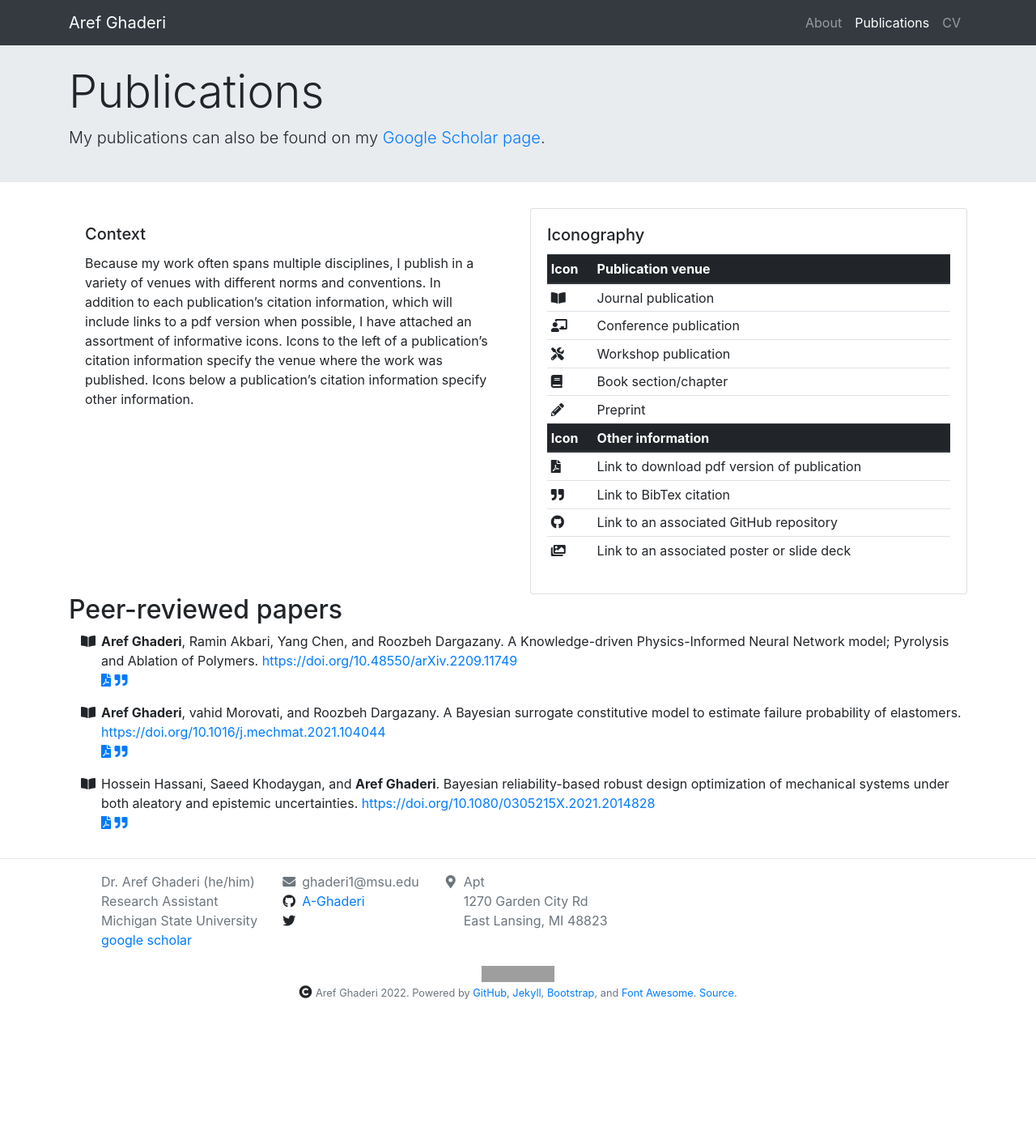
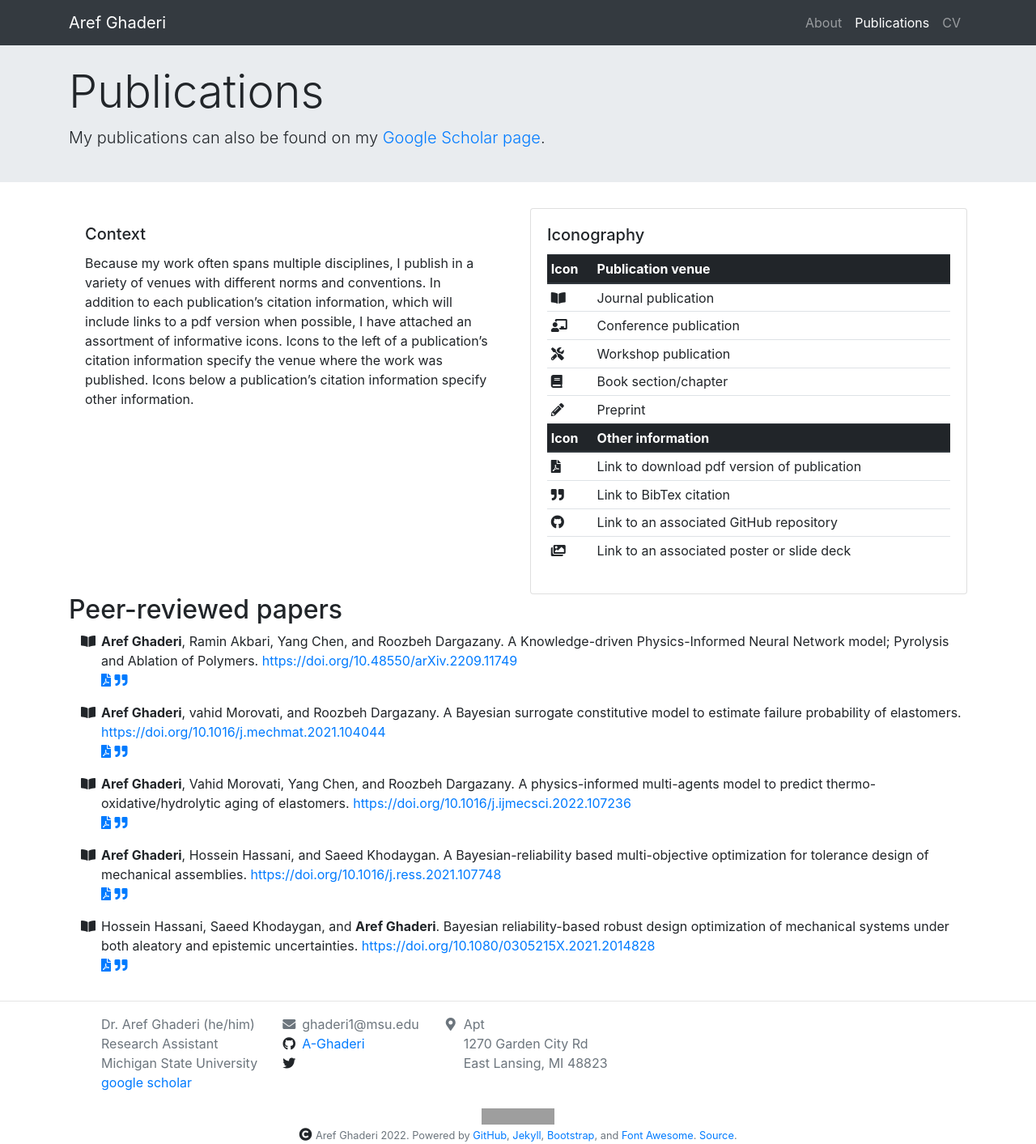
Before and after one commit to A-Ghaderi/Webpage, a Jekyll site: the page built from _pages/publications.md, in a window 1280 px wide. Shown: the whole page at 81% size. Built offline with Jekyll 4.4.1, drawn with Linux system fonts in a browser that asks for light colours; nearby versions of some CDN libraries; before the commit the page ends 1237 px from its top, so only the background shows below that; grey boxes are pictures that could not be loaded.

Commit message:
Update publications.yml

````diff
--- a/_data/publications.yml
+++ b/_data/publications.yml
@@ -64,6 +64,48 @@ publications:
 
       ```
   - citation: |
+      Aref Ghaderi, Vahid Morovati, Yang Chen, and Roozbeh Dargazany.
+      A physics-informed multi-agents model to predict thermo-oxidative/hydrolytic aging of elastomers.
+      <https://doi.org/10.1016/j.ijmecsci.2022.107236>
+    year: 2022
+    venue: journal
+    type: peer-reviewed-paper
+    pdf: /pubs/thermo_HPM.pdf
+    bibtex: |
+      ```
+      @article{ghaderi2022physics,
+        title={A physics-informed multi-agents model to predict thermo-oxidative/hydrolytic aging of elastomers},
+        author={Ghaderi, Aref and Morovati, Vahid and Chen, Yang and Dargazany, Roozbeh},
+        journal={International Journal of Mechanical Sciences},
+        volume={223},
+        pages={107236},
+        year={2022},
+        publisher={Elsevier}
+      }
+      ```
+
+  - citation: |
+      Aref Ghaderi, Hossein Hassani, and Saeed Khodaygan.
+      A Bayesian-reliability based multi-objective optimization for tolerance design of mechanical assemblies.
+      <https://doi.org/10.1016/j.ress.2021.107748>
+    year: 2021
+    venue: journal
+    type: peer-reviewed-paper
+    pdf: /pubs/JRESS.pdf
+    bibtex: |
+      ```
+      @article{ghaderi2021bayesian,
+        title={A Bayesian-reliability based multi-objective optimization for tolerance design of mechanical assemblies},
+        author={Ghaderi, A and Hassani, H and Khodaygan, S},
+        journal={Reliability Engineering \& System Safety},
+        volume={213},
+        pages={107748},
+        year={2021},
+        publisher={Elsevier}
+      }
+      ```
+
+  - citation: |
       Hossein Hassani, Saeed Khodaygan, and Aref Ghaderi.
       Bayesian reliability-based robust design optimization of mechanical systems under both aleatory and epistemic uncertainties.
       <https://doi.org/10.1080/0305215X.2021.2014828>
````
